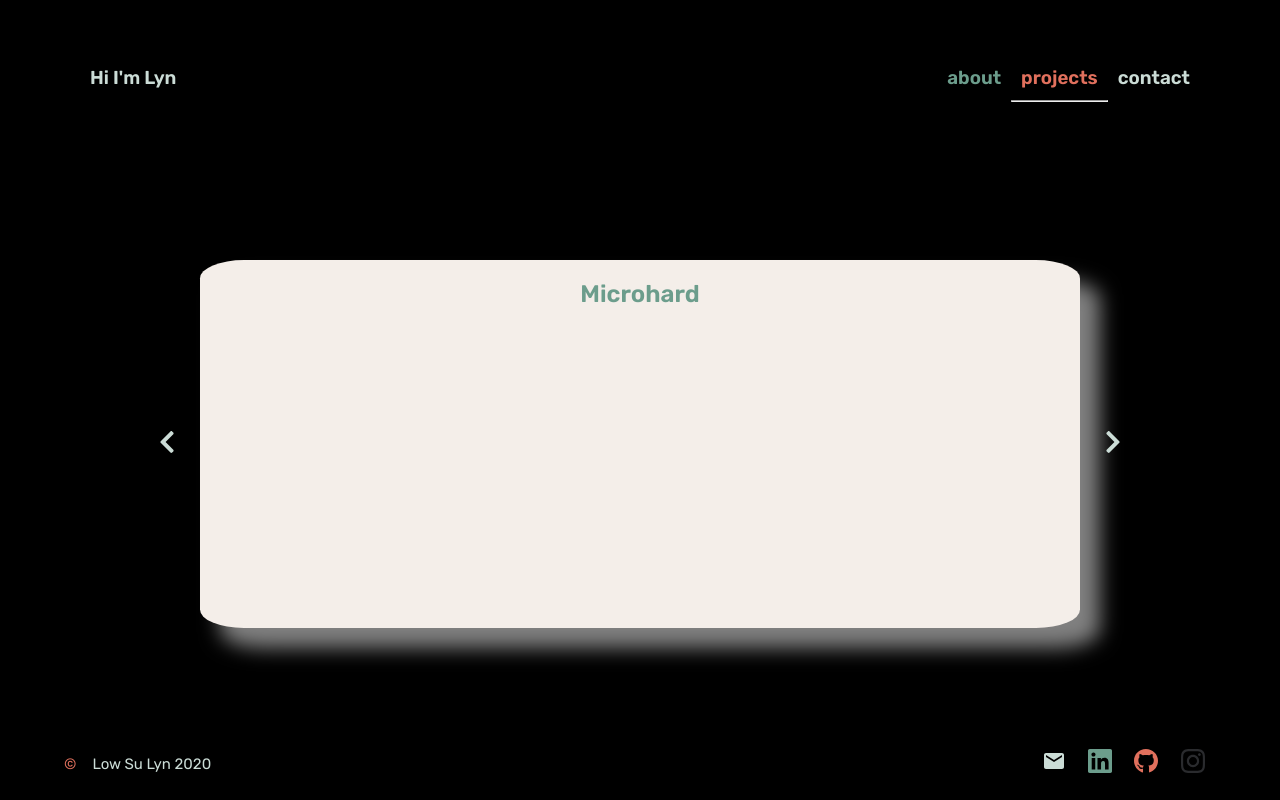
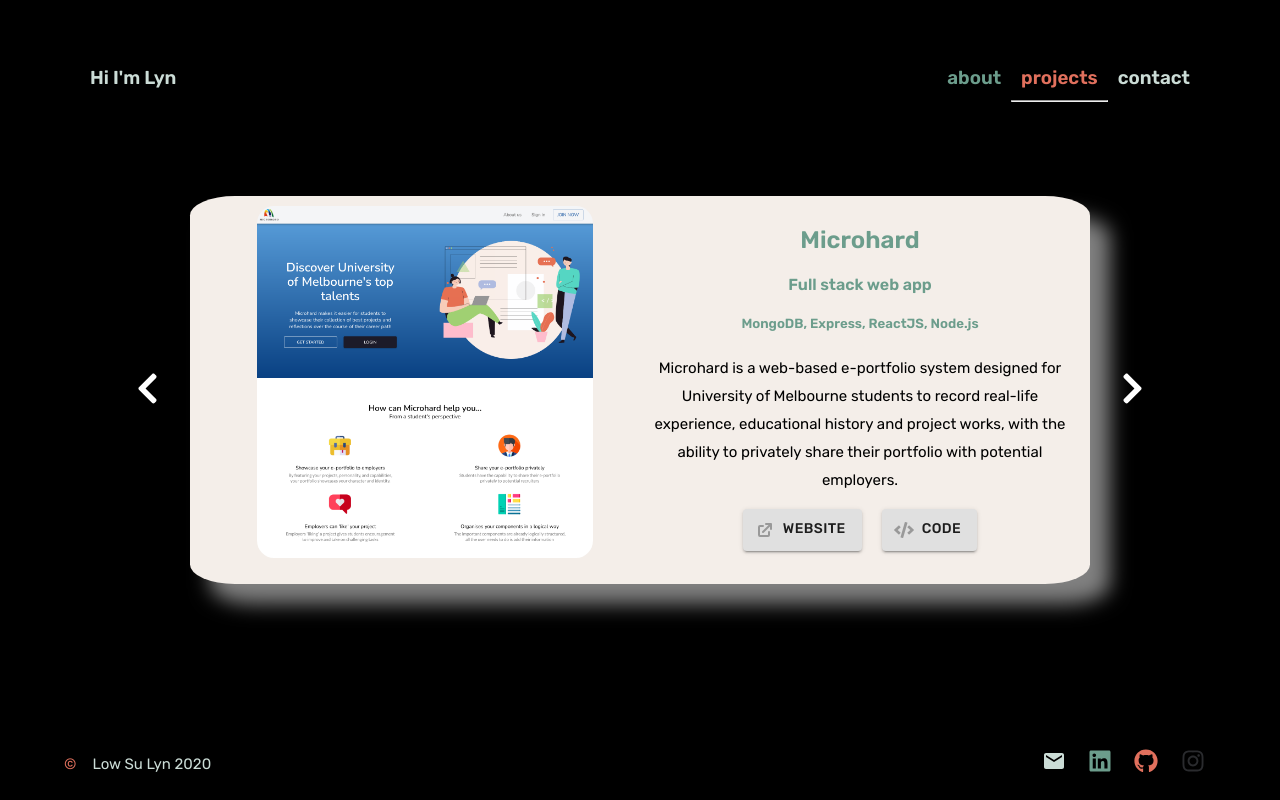
Before and after one commit to lux9903/personal-website, a React (Create React App) app: page /projects in a window 1280 px wide. Built offline with nearby package versions, Linux system fonts and the light colour scheme.

Commit message:
Finish projects page

```diff
--- a/src/constants.jsx
+++ b/src/constants.jsx
@@ -1,3 +1,6 @@
+import Microhard from "../src/assets/microhard.png";
+import StudySpot from "../src/assets/studyspot.png";
+
 export const LIGHT_GREY = "#CBDCD6";
 export const DARK_GREY = "#2A2B2E";
 export const ORANGE = "#E1705D";
@@ -10,14 +13,24 @@
     backgroundColor: ORANGE,
     color: ORANGE,
     name: "Microhard",
-    stack: "React",
-    site: "https://comp30022-microhard.herokuapp.com/",
+    image: Microhard,
+    type: "Full stack web app",
+    stack: "MongoDB, Express, ReactJS, Node.js",
+    description:
+      "Microhard is a web-based e-portfolio system designed for University of Melbourne students to record real-life experience, educational history and project works, with the ability to privately share their portfolio with potential employers.",
+    website: "https://comp30022-microhard.herokuapp.com/",
+    repo: "https://github.com/lux9903/COMP30022-Microhard",
   },
   {
     backgroundColor: BLUE,
     color: ORANGE,
     name: "StudySpot",
-    stack: "Node.js",
-    site: "https://comp30022-microhard.herokuapp.com/",
+    image: StudySpot,
+    type: "Full stack web app",
+    stack: "Node.js web app with Pug",
+    description:
+      "Microhard is an online platform that connects individuals to study spots suited to their needs and amenities at the right time around Melbourne.",
+    website: "https://comp30022-microhard.herokuapp.com/",
+    repo: "https://github.com/lgolangco/info30005projectrepo",
   },
 ];
--- a/src/pages/Projects.jsx
+++ b/src/pages/Projects.jsx
@@ -3,13 +3,25 @@
 import makeStyles from "@material-ui/core/styles/makeStyles";
 import { OFF_WHITE, SLIDE_INFO } from "../constants";
 import Card from "@material-ui/core/Card";
-import { FaChevronLeft, FaChevronRight } from "react-icons/fa";
+import { FaChevronLeft, FaChevronRight, FaCode } from "react-icons/fa";
 import "../styles/Projects.css";
 import Slide from "@material-ui/core/Slide";
+import Grid from "@material-ui/core/Grid";
+import Button from "@material-ui/core/Button";
+import { HiExternalLink } from "react-icons/hi";
 
 const Arrow = (props) => {
   const { direction, clickFunction } = props;
-  const icon = direction === "left" ? <FaChevronLeft /> : <FaChevronRight />;
+  const icon =
+    direction === "left" ? (
+      <FaChevronLeft
+        style={{ color: "white", fontSize: "35px", cursor: "pointer" }}
+      />
+    ) : (
+      <FaChevronRight
+        style={{ color: "white", fontSize: "35px", cursor: "pointer" }}
+      />
+    );
 
   return <div onClick={clickFunction}>{icon}</div>;
 };
@@ -17,7 +29,7 @@
 const Projects = () => {
   const [index, setIndex] = useState(0);
   const content = SLIDE_INFO[index];
-  const { backgroundColor, color, name, type, stack, site } = content;
+  const { name, image, type, stack, website, description, repo } = content;
   const numSlides = SLIDE_INFO.length;
 
   const [slideIn, setSlideIn] = useState(true);
@@ -42,7 +54,7 @@
     projectCard: {
       backgroundColor: OFF_WHITE,
       borderRadius: "5%",
-      // padding: "20px 40px",
+      padding: "10px",
       margin: "0px 25px",
       boxShadow: "20px 20px 20px grey",
       display: "flex",
@@ -55,7 +67,13 @@
       display: "flex",
       justifyContent: "center",
       alignItems: "center",
-      marginTop: "10rem",
+      marginTop: "6rem",
+    },
+    content: {
+      flex: "1 0 auto",
+    },
+    cover: {
+      width: 151,
     },
   }));
   const classes = useStyles();
@@ -65,7 +83,48 @@
       <Slide in={slideIn} direction={slideDirection}>
         <div>
           <Card className={classes.projectCard}>
-            <h2>{name}</h2>
+            <Grid item xs={12} sm={12} md={6}>
+              <img src={image} alt="project" />
+            </Grid>
+            <Grid item xs={12} sm={12} md={6}>
+              <h2>{name}</h2>
+              <h4>{type}</h4>
+              <h5>{stack}</h5>
+              <p style={{ color: "black", lineHeight: "28px" }}>
+                {description}
+              </p>
+              <Grid container>
+                <Grid item sm={12} md={12}>
+                  <div className="buttons">
+                    <a
+                      href={website}
+                      target="_blank"
+                      rel="noopener noreferrer"
+                      style={{ textDecoration: "none" }}
+                    >
+                      <Button
+                        variant="contained"
+                        startIcon={<HiExternalLink />}
+                        style={{ marginRight: "20px" }}
+                      >
+                        Website
+                      </Button>
+                    </a>
+
+                    <a
+                      href={repo}
+                      target="_blank"
+                      rel="noopener noreferrer"
+                      style={{ textDecoration: "none" }}
+                    >
+                      <Button variant="contained" startIcon={<FaCode />}>
+                        Code
+                      </Button>
+                    </a>
+                  </div>
+                </Grid>
+              </Grid>
+            </Grid>
           </Card>
         </div>
       </Slide>
--- a/src/styles/Projects.css
+++ b/src/styles/Projects.css
@@ -1,9 +1,22 @@
- svg {
+ .buttons svg {
      height: 30px;
      cursor: pointer;
-     color: var(--light-grey)
+     color: var(--dark-grey);
+     font-size: 35px;
  }
 
  svg:hover {
      transform: scale(1.3);
  }
+
+ img {
+     height: 22rem;
+     width: 21rem;
+     object-fit: cover;
+     margin-left: 10px;
+     border-radius: 5%;
+ }
+
+ .buttons {
+     bottom: 3rem;
+ }
```
Also changed, not shown: src/assets/microhard.png (added), src/assets/studyspot.png (added).
